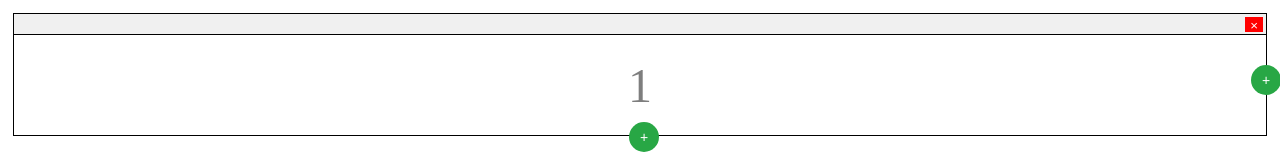
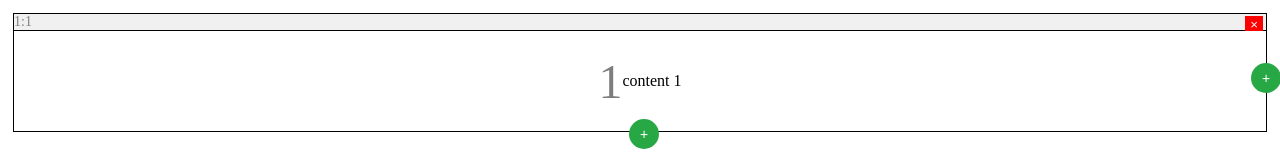
Before and after one commit to Arcadnick/PageBlockManager, a React (Create React App) app: page / in a window 1280 px wide. Shown: the top 160 px of the page. Built offline with nearby package versions, Linux system fonts and the light colour scheme.

Commit message:
Dnd (#3)
* comment superfluous

* gitignore

* use drop for dnd

* add coords

* dnd

-fix transfer blocks

* fix dnd

* changing the movement logic

* fix fill field

```diff
--- a/package.json
+++ b/package.json
@@ -12,6 +12,7 @@
     "react-dnd-html5-backend": "^16.0.1",
     "react-dom": "^18.3.1",
     "react-scripts": "5.0.1",
+    "uuid": "^10.0.0",
     "web-vitals": "^2.1.4"
   },
   "scripts": {
--- a/src/components/Block.jsx
+++ b/src/components/Block.jsx
@@ -1,7 +1,7 @@
 import React from 'react';
 import { useDrag, useDrop } from 'react-dnd';
 
-const Block = ({ id, blockIndex, onRemove, moveBlock, rowIndex }) => {
+const Block = ({ id, blockIndex, blockNumber, onRemove, moveBlock, rowIndex, blocks }) => {
   const [{ isDragging }, dragRef] = useDrag({
     type: 'block',
     item: { id, rowIndex, blockIndex },
@@ -12,7 +12,7 @@ const Block = ({ id, blockIndex, onRemove, moveBlock, rowIndex }) => {
 
   const [{ isOver, canDrop }, dropRef] = useDrop({
     accept: 'block',
-    hover: (item) => {
+    drop: (item) => {
       if (item.rowIndex !== rowIndex || item.blockIndex !== blockIndex) {
         moveBlock(item.rowIndex, item.blockIndex, rowIndex, blockIndex);
         item.rowIndex = rowIndex;
@@ -31,17 +31,19 @@ const Block = ({ id, blockIndex, onRemove, moveBlock, rowIndex }) => {
       className={`block-container ${isDragging ? 'dragging' : ''} ${isOver && canDrop ? 'hovered' : ''}`}
     >
       <div ref={dragRef} className="block-header">
+        <span className="block-coordinates">
+          {rowIndex + 1}:{blockIndex + 1}
+        </span>
+        <button className="delete" onClick={onRemove}>
+          ×
+        </button>
       </div>
 
       <div className="block-content">
-        <span className="block-number">{blockIndex + 1}</span>
+        <span className="block-number">{blockNumber}</span>
+        <span>{blocks.content="content " + blockNumber}</span>
       </div>
-
-      <button className="delete" onClick={onRemove}>
-      ×
-      </button>
     </div>
   );
 };
-
 export default Block;
--- a/src/components/BlockEditor.jsx
+++ b/src/components/BlockEditor.jsx
@@ -1,34 +1,28 @@
 import { DndProvider } from 'react-dnd';
-import React, { useState } from 'react';
+import React, { useState, useRef } from 'react';
 import BlockField from './BlockField';
 import { HTML5Backend } from 'react-dnd-html5-backend';
+import { v4 as uuidv4 } from 'uuid';
 
 const MAX_BLOCKS_IN_ROW = 3;
 
 const BlockEditor = () => {
-  const [fields, setFields] = useState([[{ id: Date.now(), content: '' }]]);
+  const [fields, setFields] = useState([[{ id: uuidv4(), number: 1, content: '' }]]);
+  const blockCounter = useRef(2);
 
   const addBlockToField = (rowIndex) => {
     const updatedFields = [...fields];
     const row = updatedFields[rowIndex];
     if (row.length < MAX_BLOCKS_IN_ROW) {
-      row.push({ id: Date.now(), content: '' });
+      const newBlockNumber = blockCounter.current++;
+      row.push({ id: uuidv4(), number: newBlockNumber, content: '' });
       setFields(updatedFields);
     }
   };
 
   const addFieldBelow = (rowIndex) => {
     const updatedFields = [...fields];
-    updatedFields.splice(rowIndex + 1, 0, [{ id: Date.now(), content: '' }]);
-    setFields(updatedFields);
-  };
-
-  const updateBlockContent = (rowIndex, blockIndex, content) => {
-    const updatedFields = fields.map((field, rIdx) =>
-      rIdx === rowIndex
-        ? field.map((block, bIdx) => (bIdx === blockIndex ? { ...block, content } : block))
-        : field
-    );
+    updatedFields.splice(rowIndex + 1, 0, [{ id: uuidv4(), number: blockCounter.current++, content: '' }]);
     setFields(updatedFields);
   };
 
@@ -43,16 +37,16 @@ const BlockEditor = () => {
 
   const moveBlock = (fromRowIndex, fromBlockIndex, toRowIndex, toBlockIndex) => {
     const updatedFields = [...fields];
+    const fromRow = updatedFields[fromRowIndex];
+    const toRow = updatedFields[toRowIndex];
 
-    if (!updatedFields[fromRowIndex] || !updatedFields[fromRowIndex][fromBlockIndex]) return;
-
-    const [movedBlock] = updatedFields[fromRowIndex].splice(fromBlockIndex, 1);
-
-    if (!updatedFields[toRowIndex]) {
-      updatedFields[toRowIndex] = [];
+    if (!fromRow || !fromRow[fromBlockIndex] || !toRow || !toRow[toBlockIndex]) {
+      return;
     }
 
-    updatedFields[toRowIndex].splice(toBlockIndex, 0, movedBlock);
+    const temp = fromRow[fromBlockIndex];
+    fromRow[fromBlockIndex] = toRow[toBlockIndex];
+    toRow[toBlockIndex] = temp;
 
     setFields(updatedFields);
   };
@@ -68,16 +62,16 @@ const BlockEditor = () => {
             blocks={field}
             onAddBlock={() => addBlockToField(rowIndex)}
             onAddField={() => addFieldBelow(rowIndex)}
-            onUpdateBlock={(blockIndex, content) => updateBlockContent(rowIndex, blockIndex, content)}
             onRemoveBlock={(blockIndex) => removeBlock(rowIndex, blockIndex)}
             canAddRight={field.length < MAX_BLOCKS_IN_ROW}
             moveBlock={moveBlock}
             allBlocks={allBlocks}
+            rowIndex={rowIndex}
+            MAX_BLOCKS_IN_ROW={MAX_BLOCKS_IN_ROW}
           />
         ))}
       </div>
     </DndProvider>
   );
 };
-
 export default BlockEditor;
--- a/src/components/BlockField.jsx
+++ b/src/components/BlockField.jsx
@@ -8,22 +8,23 @@ const BlockField = ({
   onRemoveBlock,
   canAddRight,
   moveBlock,
-  allBlocks,
+  rowIndex,
+  MAX_BLOCKS_IN_ROW
 }) => {
   return (
     <div style={{ position: 'relative', marginBottom: '20px', width: '100%' }}>
       <div style={{ display: 'flex', width: '100%' }}>
         {blocks.map((block, blockIndex) => {
-          const globalBlockIndex = allBlocks.indexOf(block);
-
           return (
             <Block
               key={block.id}
               id={block.id}
-              blockIndex={globalBlockIndex}
+              blockIndex={blockIndex}
+              blockNumber={block.number}
+              rowIndex={rowIndex}
+              blocks={blocks}
+              moveBlock={moveBlock}
               onRemove={() => onRemoveBlock(blockIndex)}
-              moveBlock={moveBlock}
-              rowIndex={blocks.rowIndex}
             />
           );
         })}
@@ -40,5 +41,4 @@ const BlockField = ({
     </div>
   );
 };
-
 export default BlockField;
--- a/src/styles.css
+++ b/src/styles.css
@@ -44,7 +44,6 @@
 
   .block-header {
     background-color: #f0f0f0;
-    padding: 10px;
     cursor: move;
     border-bottom: 1px solid black;
     text-align: center;
@@ -64,7 +63,7 @@
 
   .delete {
     position: absolute;
-    top: -7px;
+    top: -8px;
     right: 3px;
     background-color: red;
     color: white;
@@ -82,3 +81,10 @@
   .hovered {
     border: 2px dashed green;
   }
+
+  .block-coordinates {
+    font-size: 14px;
+    color: gray;
+    display: flex;
+    justify-content: start;
+  }
```
Also changed, not shown: 2 other files (tests, documents, lock files or other folders).
